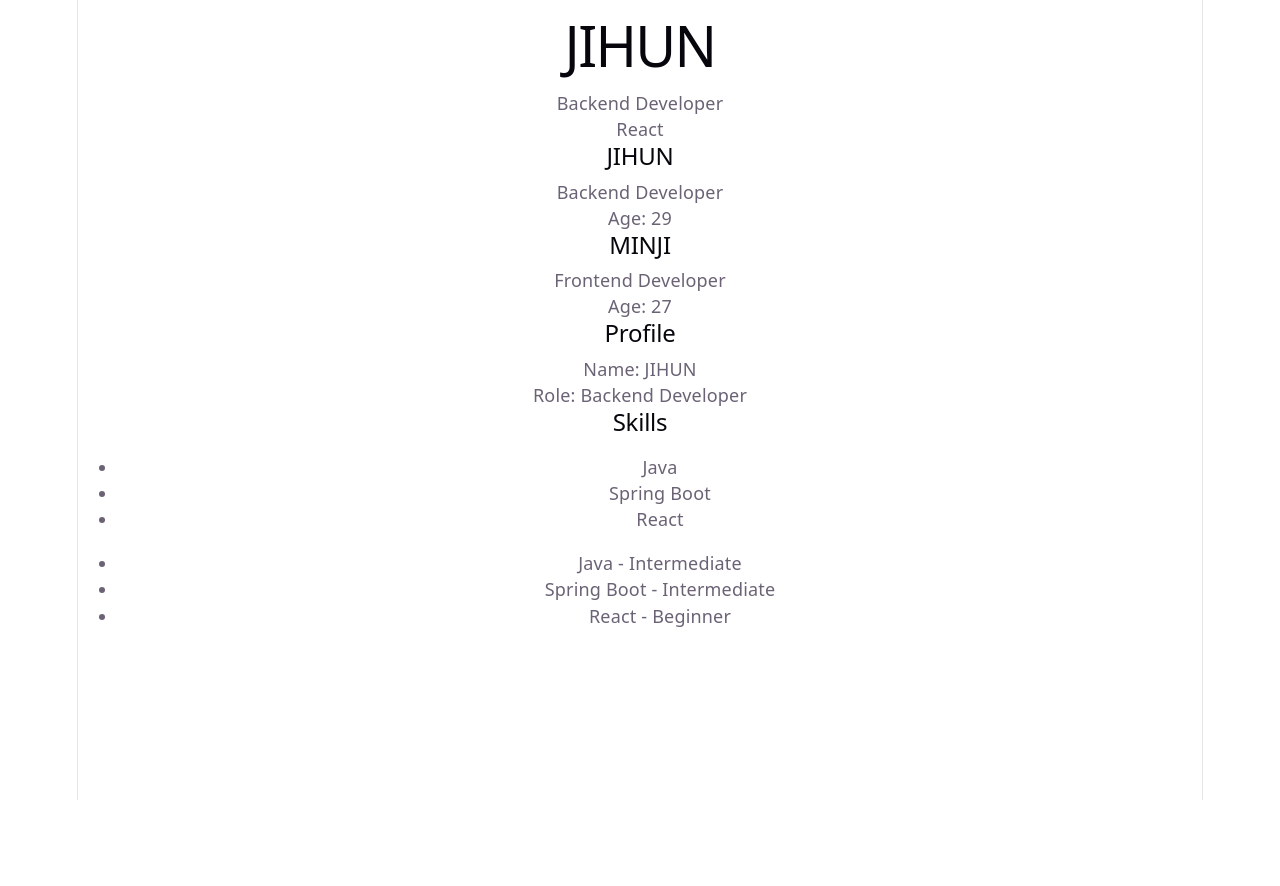
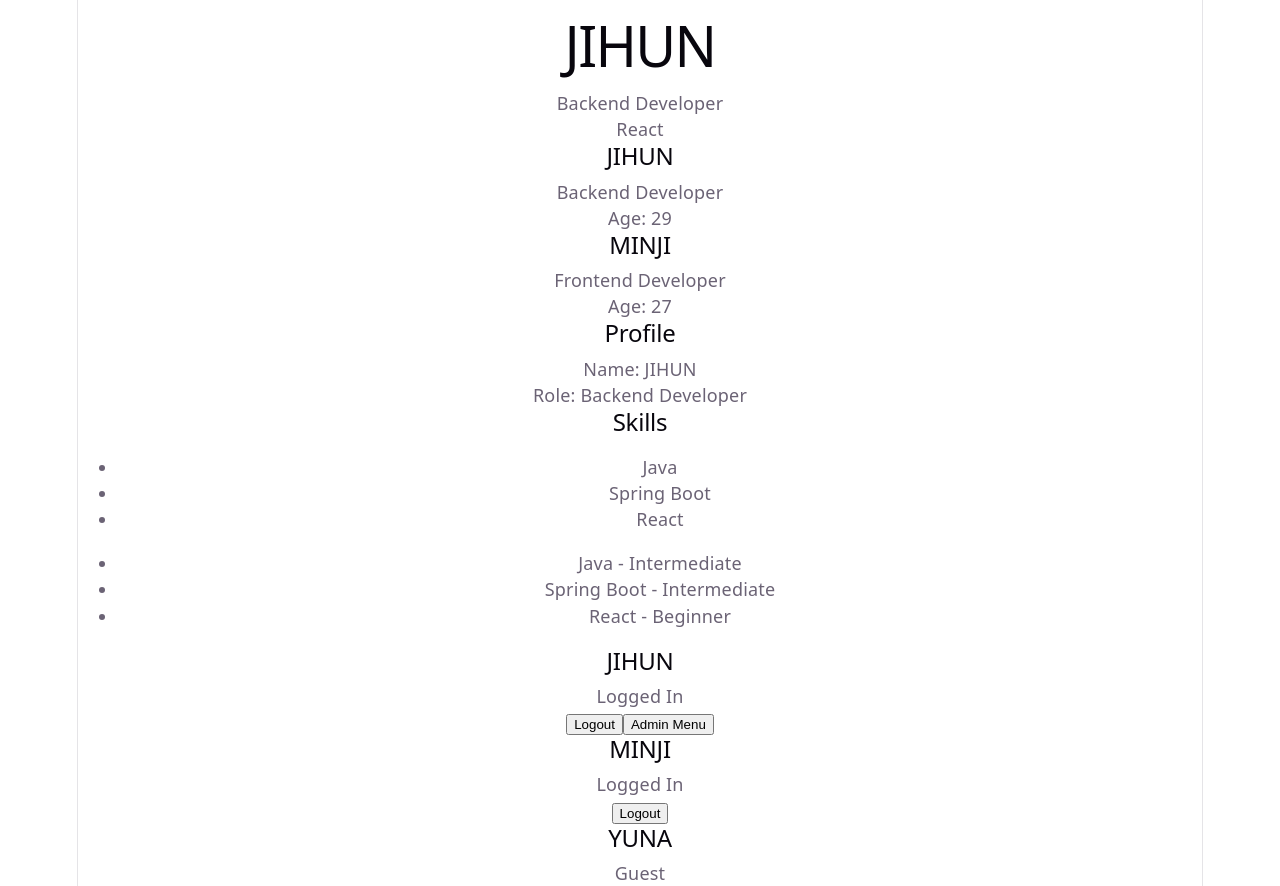
Before and after one commit to kho903/dev-journey, a React (Vite) app in the folder learning/react/01-fundamentals/practice/react-fundamentals-practice/: page / in a window 1280 px wide. Before the commit the page ends 800 px from the top, so only its background shows below. Built offline with nearby package versions, Linux system fonts and the light colour scheme.

Commit message:
feat: implement conditional rendering practice
Refs #22

```diff
--- a/learning/react/01-fundamentals/practice/react-fundamentals-practice/src/App.jsx
+++ b/learning/react/01-fundamentals/practice/react-fundamentals-practice/src/App.jsx
@@ -2,6 +2,7 @@ import Profile from "./practice/01-jsx-component/Practice.jsx";
 import PropsPractice from "./practice/02-props/Practice.jsx";
 import ChildrenPractice from "./practice/03-children-composition/Practice.jsx";
 import ArrayRenderingPractice from "./practice/04-array-rendering/Practice.jsx";
+import ConditionalRenderingPractice from "./practice/05-conditional-rendering/Practice.jsx";
 
 function App() {
   return (
@@ -10,6 +11,7 @@ function App() {
       <PropsPractice />
       <ChildrenPractice />
       <ArrayRenderingPractice />
+      <ConditionalRenderingPractice />
     </section>
   );
 }
--- /dev/null
+++ b/learning/react/01-fundamentals/practice/react-fundamentals-practice/src/practice/05-conditional-rendering/Practice.jsx
@@ -0,0 +1,22 @@
+function UserStatus({ name, isLoggedIn, isAdmin }) {
+  return (
+    <section className="user-status">
+      <h2>{name}</h2>
+      <p>{isLoggedIn === true ? "Logged In" : "Guest"}</p>
+      {isLoggedIn && <button>Logout</button>}
+      {isAdmin && <button>Admin Menu</button>}
+    </section>
+  );
+}
+
+function ConditionalRenderingPractice() {
+  return (
+    <section>
+      <UserStatus name="JIHUN" isLoggedIn={true} isAdmin={true} />
+      <UserStatus name="MINJI" isLoggedIn={true} isAdmin={false} />
+      <UserStatus name="YUNA" isLoggedIn={false} isAdmin={false} />
+    </section>
+  );
+}
+
+export default ConditionalRenderingPractice;
```
